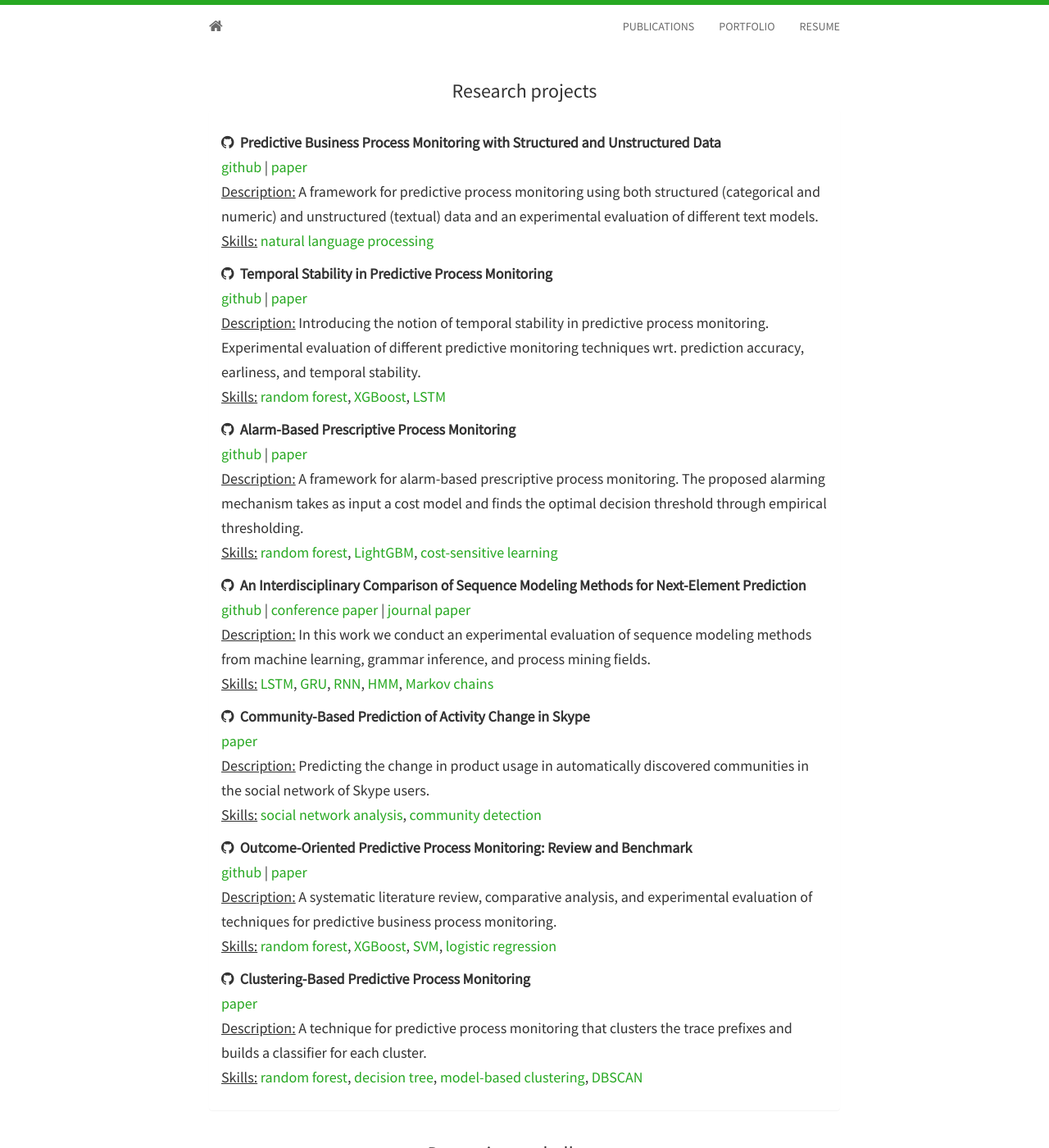
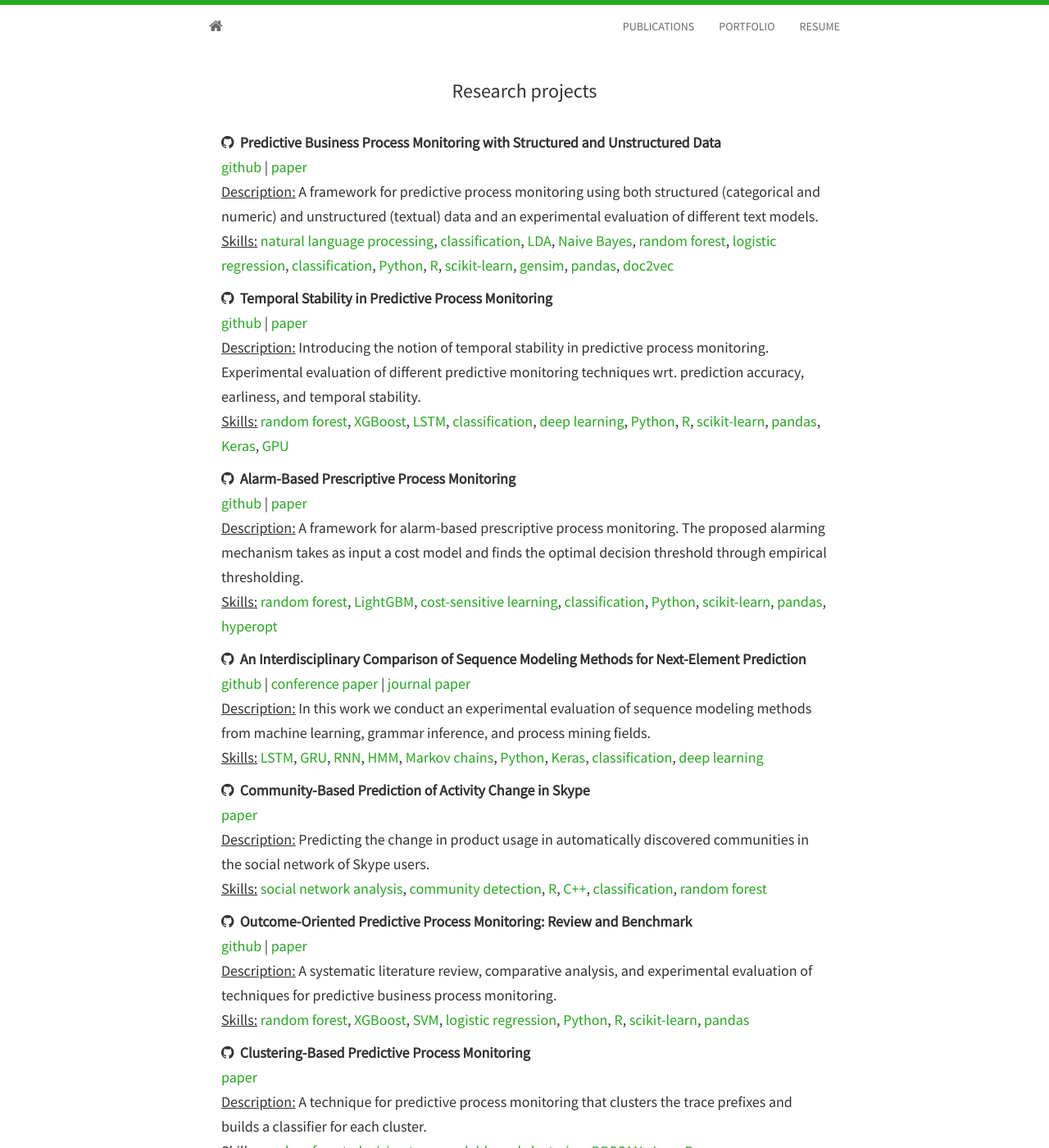
Before and after one commit to irhete/irhete.github.io, a Jekyll site: the page built from portfolio.html, in a window 1280 px wide and 1400 px high. Shown: the whole window at 82% size. Built offline with Jekyll 4.4.1, drawn with Linux system fonts in a browser that asks for light colours; nearby versions of some CDN libraries; a style sheet for code colours, icons or effects is not loaded; some of the changed text lies outside the part shown.

Commit message:
Updated portfolio

```diff
--- a/_includes/portfolio.html
+++ b/_includes/portfolio.html
@@ -7,43 +7,43 @@
 			<i class="fa fa-github"></i>&nbsp;&nbsp;<strong>Predictive Business Process Monitoring with Structured and Unstructured Data</strong> <br>
             <a href="https://github.com/irhete/PredictiveMonitoringWithText">github</a> | <a href="https://link.springer.com/chapter/10.1007/978-3-319-45348-4_23">paper</a> <br>
 <u>Description:</u> A framework for predictive process monitoring using both structured (categorical and numeric) and unstructured (textual) data and an experimental evaluation of different text models. <br>
-            <u>Skills:</u> <span class="skill">natural language processing</span>
+            <u>Skills:</u> <span class="skill">natural language processing</span>, <span class="skill">classification</span>, <span class="skill">LDA</span>, <span class="skill">Naive Bayes</span>, <span class="skill">random forest</span>, <span class="skill">logistic regression</span>, <span class="skill">classification</span>, <span class="skill">Python</span>, <span class="skill">R</span>, <span class="skill">scikit-learn</span>, <span class="skill">gensim</span>, <span class="skill">pandas</span>, <span class="skill">doc2vec</span>
 		</h5>
         <h5>
 			<i class="fa fa-github"></i>&nbsp;&nbsp;<strong>Temporal Stability in Predictive Process Monitoring</strong> <br>
             <a href="https://github.com/irhete/stability-predictive-monitoring">github</a> | <a href="https://link.springer.com/article/10.1007%2Fs10618-018-0575-9">paper</a> <br>
 <u>Description:</u> Introducing the notion of temporal stability in predictive process monitoring. Experimental evaluation of different predictive monitoring techniques wrt. prediction accuracy, earliness, and temporal stability. <br>
-            <u>Skills:</u> <span class="skill">random forest</span>, <span class="skill">XGBoost</span>, <span class="skill">LSTM</span>
+            <u>Skills:</u> <span class="skill">random forest</span>, <span class="skill">XGBoost</span>, <span class="skill">LSTM</span>, <span class="skill">classification</span>, <span class="skill">deep learning</span>, <span class="skill">Python</span>, <span class="skill">R</span>, <span class="skill">scikit-learn</span>, <span class="skill">pandas</span>, <span class="skill">Keras</span>, <span class="skill">GPU</span>
 		</h5>
         <h5>
 			<i class="fa fa-github"></i>&nbsp;&nbsp;<strong>Alarm-Based Prescriptive Process Monitoring</strong> <br>
             <a href="https://github.com/TaXxER/AlarmBasedProcessPrediction">github</a> | <a href="https://link.springer.com/chapter/10.1007/978-3-319-98651-7_6">paper</a> <br>
 <u>Description:</u> A framework for alarm-based prescriptive process monitoring. The proposed alarming mechanism takes as input a cost model and finds the optimal decision threshold through empirical thresholding. <br>
-            <u>Skills:</u> <span class="skill">random forest</span>, <span class="skill">LightGBM</span>, <span class="skill">cost-sensitive learning</span>
+            <u>Skills:</u> <span class="skill">random forest</span>, <span class="skill">LightGBM</span>, <span class="skill">cost-sensitive learning</span>, <span class="skill">classification</span>, <span class="skill">Python</span>, <span class="skill">scikit-learn</span>, <span class="skill">pandas</span>, <span class="skill">hyperopt</span>
 		</h5>
                 <h5>
 			<i class="fa fa-github"></i>&nbsp;&nbsp;<strong>An Interdisciplinary Comparison of Sequence Modeling Methods for Next-Element Prediction</strong> <br>
             <a href="https://github.com/TaXxER/rnnalpha">github</a> | <a href="https://link.springer.com/chapter/10.1007/978-3-319-91704-7_11">conference paper</a> | <a href="https://arxiv.org/abs/1811.00062">journal paper</a> <br>
 <u>Description:</u> In this work we conduct an experimental evaluation of sequence modeling methods from machine learning, grammar inference, and process mining fields. <br>
-            <u>Skills:</u> <span class="skill">LSTM</span>, <span class="skill">GRU</span>, <span class="skill">RNN</span>, <span class="skill">HMM</span>, <span class="skill">Markov chains</span>
+            <u>Skills:</u> <span class="skill">LSTM</span>, <span class="skill">GRU</span>, <span class="skill">RNN</span>, <span class="skill">HMM</span>, <span class="skill">Markov chains</span>, <span class="skill">Python</span>, <span class="skill">Keras</span>, <span class="skill">classification</span>, <span class="skill">deep learning</span>
 		</h5>
         <h5>
 			<i class="fa fa-github"></i>&nbsp;&nbsp;<strong>Community-Based Prediction of Activity Change in Skype</strong> <br>
             <a href="https://ieeexplore.ieee.org/document/7403525">paper</a> <br>
 <u>Description:</u> Predicting the change in product usage in automatically discovered communities in the social network of Skype users. <br>
-            <u>Skills:</u> <span class="skill">social network analysis</span>, <span class="skill">community detection</span>
+            <u>Skills:</u> <span class="skill">social network analysis</span>, <span class="skill">community detection</span>, <span class="skill">R</span>, <span class="skill">C++</span>, <span class="skill">classification</span>, <span class="skill">random forest</span>
 		</h5>
                 <h5>
 			<i class="fa fa-github"></i>&nbsp;&nbsp;<strong>Outcome-Oriented Predictive Process Monitoring: Review and Benchmark</strong> <br>
             <a href="https://github.com/irhete/predictive-monitoring-benchmark">github</a> | <a href="https://arxiv.org/abs/1707.06766">paper</a> <br>
 <u>Description:</u> A systematic literature review, comparative analysis, and experimental evaluation of techniques for predictive business process monitoring. <br>
-            <u>Skills:</u> <span class="skill">random forest</span>, <span class="skill">XGBoost</span>, <span class="skill">SVM</span>, <span class="skill">logistic regression</span>
+            <u>Skills:</u> <span class="skill">random forest</span>, <span class="skill">XGBoost</span>, <span class="skill">SVM</span>, <span class="skill">logistic regression</span>, <span class="skill">Python</span>, <span class="skill">R</span>, <span class="skill">scikit-learn</span>, <span class="skill">pandas</span>
 		</h5>
                         <h5>
 			<i class="fa fa-github"></i>&nbsp;&nbsp;<strong>Clustering-Based Predictive Process Monitoring</strong> <br>
             <a href="https://ieeexplore.ieee.org/document/7797472">paper</a> <br>
 <u>Description:</u> A technique for predictive process monitoring that clusters the trace prefixes and builds a classifier for each cluster. <br>
-            <u>Skills:</u> <span class="skill">random forest</span>, <span class="skill">decision tree</span>, <span class="skill">model-based clustering</span>, <span class="skill">DBSCAN</span>
+            <u>Skills:</u> <span class="skill">random forest</span>, <span class="skill">decision tree</span>, <span class="skill">model-based clustering</span>, <span class="skill">DBSCAN</span>, <span class="skill">Java</span>, <span class="skill">R</span>
 		</h5>
     </div>
   </div>
@@ -57,14 +57,14 @@
 			<i class="fa fa-github"></i>&nbsp;&nbsp;<strong>RecSys Challenge 2018 (12th place out of 112)</strong> <br>
             <a href="https://github.com/irhete/recsys-challenge-2018">github</a> | <a href="https://github.com/irhete/recsys-challenge-2018">report</a> <br>
 <u>Description:</u> A music recommender system for automatic playlist continuation. The final submission developed for the <a href="https://recsys-challenge.spotify.com/">RecSys Challenge 2018</a>, achieved 12th place out of 112 participating teams. <br>
-            <u>Skills:</u> <span class="skill">recommender systems</span>
+            <u>Skills:</u> <span class="skill">recommender systems</span>, <span class="skill">collaborative filtering</span>
 		</h5>
     	<h5>
 			<i class="fa fa-bar-chart"></i>&nbsp;&nbsp;<strong>BPI Challenge 2015 (2nd place out of 9)</strong> <br>
             <a href="http://www.win.tue.nl/bpi/lib/exe/fetch.php?media=2015:bpic2015_paper_3.pdf">report</a> <br>
 <u>Description:</u> Analysing the building permit application process in Dutch municipalities using various process mining and data mining techniques. The work received the prize of the best student report in
 <a href="http://www.win.tue.nl/bpi/doku.php?id=2015:challenge&redirect=1id=2015/challenge">Business Process Intelligence Challenge 2015</a>. <br>
-            <u>Skills:</u> <span class="skill">process mining</span>
+            <u>Skills:</u> <span class="skill">data analysis</span>, <span class="skill">process mining</span>, <span class="skill">Java</span>, <span class="skill">R</span>
 		</h5>
 
     </div>
@@ -79,20 +79,20 @@
 			<i class="fa fa-github"></i>&nbsp;&nbsp;<strong>Automatic License Plate Detection</strong> <br>
             <a href="https://github.com/annitrolla/car-insurance-tool">github</a><br>
 <u>Description:</u> A tool that applies automatic license plate detection to images and videos of cars and, consequently, queries the Dutch Vehicle Authority (RDW) to check if a car with the found license plate number actually exists. <br>
-            <u>Skills:</u> <span class="skill">django</span>
+            <u>Skills:</u> <span class="skill">image processing</span>, <span class="skill">cv2</span>, <span class="skill">django</span>
 		</h5>
 		<h5>
 			<i class="fa fa-github"></i>&nbsp;&nbsp;<strong>Trace Generation Using LSTM</strong> <br>
             <a href="https://github.com/irhete/lstm-business-process-trace-generation">github</a><br>
-<u>Description:</u> Generating business process execution traces using LSTM neural networks. <br>
-            <u>Skills:</u> <span class="skill">LSTM</span>
+<u>Description:</u> Training an LSTM neural network for generating business process execution traces. <br>
+            <u>Skills:</u> <span class="skill">LSTM</span>, <span class="skill">deep learning</span>, <span class="skill">Python</span>, <span class="skill">Keras</span>
 		</h5>
 
         		<h5>
 			<i class="fa fa-github"></i>&nbsp;&nbsp;<strong>Skipgram-style embeddings for business process concepts</strong> <br>
             <a href="https://github.com/irhete/business-process-embeddings">github</a><br>
 <u>Description:</u> Representation learning for business process activities and resources, inspired by word embeddings. <br>
-            <u>Skills:</u> <span class="skill">word embeddings</span>, <span class="skill">Skipgram</span>
+            <u>Skills:</u> <span class="skill">word embeddings</span>, <span class="skill">skipgram</span>, <span class="skill">word2vec</span>, <span class="skill">neural networks</span>, <span class="skill">Python</span>, <span class="skill">gensim</span>, <span class="skill">natural language processing</span>
 		</h5>
 
  <h5>
```
